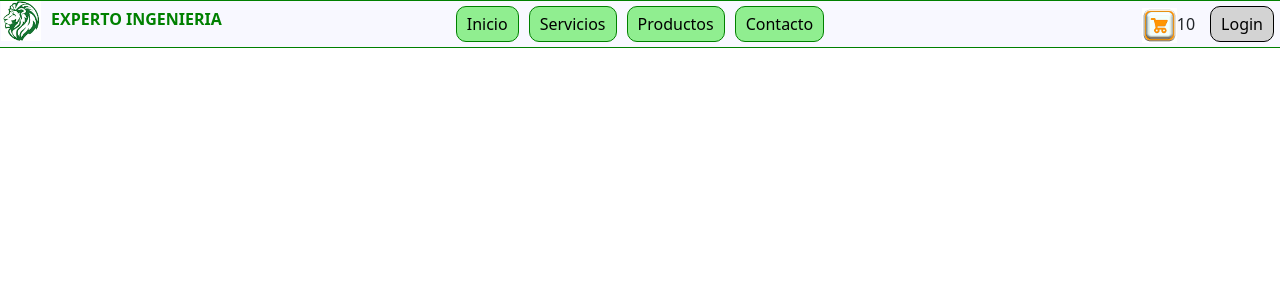
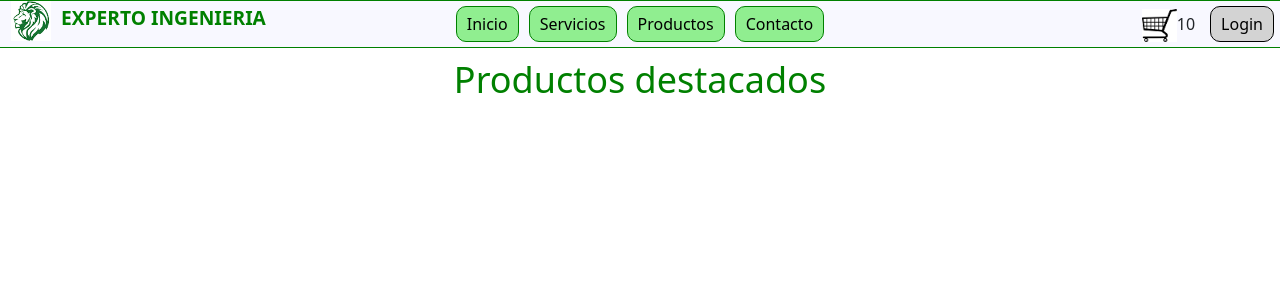
Before and after one commit to diegopaolantonio/appReactPaolantonio, a React (Create React App) app: page / in a window 1280 px wide. Shown: the top 300 px of the page. Built offline with nearby package versions, Linux system fonts and the light colour scheme.

Commit message:
Commit 4 - agregue ItemListContainer y genere los botones del Navbar como componentes

```diff
--- a/src/App.js
+++ b/src/App.js
@@ -1,12 +1,13 @@
 //import logo from './logo.svg';
 import './App.css';
 import Navbar from './Components/Navbar/Navbar';
-
+import ItemListContainer from './Components/ItemListContainer/ItemListContainer';
 function App() {
   return (
     <div className="App">
       <header>
         <Navbar />
+        <ItemListContainer greeting = "Productos destacados" color = 'green' tamaño = '2.25rem' />
       </header>
     </div>
   );
--- /dev/null
+++ b/src/Components/BotonNavbar/BotonNavbar.css
@@ -0,0 +1,6 @@
+.botones {
+  text-decoration: none;
+  margin: 5px;
+  padding: 5px 10px 5px 10px;
+  border-radius: 10px;
+}
--- /dev/null
+++ b/src/Components/BotonNavbar/BotonNavbar.js
@@ -0,0 +1,11 @@
+import "./BotonNavbar.css"
+
+const BotonNavbar = (props) => {
+    const {colorBorde, colorFondo, children} = props
+
+    return (
+        <button className="botones" style = {{border: '1px solid ' + colorBorde, backgroundColor: colorFondo}}>{children}</button>
+    )
+}
+
+export default BotonNavbar
--- /dev/null
+++ b/src/Components/ItemListContainer/ItemListContainer.css
@@ -0,0 +1,3 @@
+.tituloItem {
+    padding: 10px;
+}
--- /dev/null
+++ b/src/Components/ItemListContainer/ItemListContainer.js
@@ -0,0 +1,11 @@
+import "./ItemListContainer.css"
+
+const ItemListContainer = (props) => {
+        const {greeting, color, tamaño} = props;
+
+        return (
+            <h2 className="tituloItem" style={{color: color, fontSize: tamaño}}>{greeting}</h2>
+    )
+}
+
+export default ItemListContainer
--- a/src/Components/Navbar/Navbar.css
+++ b/src/Components/Navbar/Navbar.css
@@ -20,6 +20,7 @@
   object-fit: contain;
   display: inline;
   margin-right: 10px;
+  margin-left: 10px;
 }
 
 .titulo {
@@ -27,34 +28,11 @@
   padding: 0px;
   margin: 0px;
   display: inline;
+  font-size: 1.2rem;
   color: green;
-}
-
-.botones {
-    display: inline;
-}
-
-.botones button {
-    color: black;
-    text-decoration: none;
-    margin: 5px;
-    padding: 5px 10px 5px 10px;
-    border: 1px green solid;
-    border-radius: 10px;
-    background-color: lightgreen;
 }
 
 .login {
   display: inline;
   text-align: right;
 }
-
-.login button {
-    color: black;
-    text-decoration: none;
-    margin: 5px;
-    padding: 5px 10px 5px 10px;
-    border: 1px black solid;
-    border-radius: 10px;
-    background-color: lightgray;
-}
--- a/src/Components/Navbar/Navbar.js
+++ b/src/Components/Navbar/Navbar.js
@@ -1,22 +1,23 @@
 import "./Navbar.css";
 import CartWidget from "../CartWidget/CartWidget";
+import BotonNavbar from "../BotonNavbar/BotonNavbar";
 
 const Navbar = () => {
   return (
     <nav className="row encabezado">
       <div className="col-xl-4 col-md-4 col-sm-4 logo">
-        <img src={'./images/leonExperto.png'} alt="logo" />
-        <p className="titulo">EXPERTO INGENIERIA</p>
+        <img src={'./images/leonExperto.png'} alt="Logo Empresa" />
+        <h1 className="titulo">EXPERTO INGENIERIA</h1>
       </div>
-      <div className="col-xl-4 col-md-4 col-sm-4 botones">
-            <button>Inicio</button>
-            <button>Servicios</button>
-            <button>Productos</button>
-            <button>Contacto</button>
+      <div className="col-xl-4 col-md-4 col-sm-4">
+            <BotonNavbar colorBorde = "green" colorFondo = "lightgreen" >Inicio</BotonNavbar>
+            <BotonNavbar colorBorde = "green" colorFondo = "lightgreen" >Servicios</BotonNavbar>
+            <BotonNavbar colorBorde = "green" colorFondo = "lightgreen" >Productos</BotonNavbar>
+            <BotonNavbar colorBorde = "green" colorFondo = "lightgreen" >Contacto</BotonNavbar>
       </div>
       <div className="col-xl-4 col-md-4 col-sm-4 login">
         <CartWidget />
-        <button>Login</button>
+        <BotonNavbar colorBorde = "black" colorFondo = "lightgray" >Login</BotonNavbar>
       </div>
     </nav>
   );
```
Also changed, not shown: public/images/cartWidget.png. Lines whose indentation alone changed are shown as unchanged.
